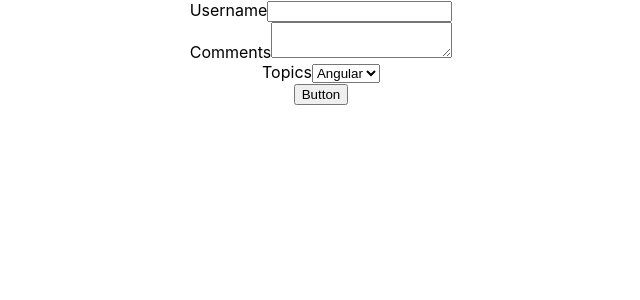
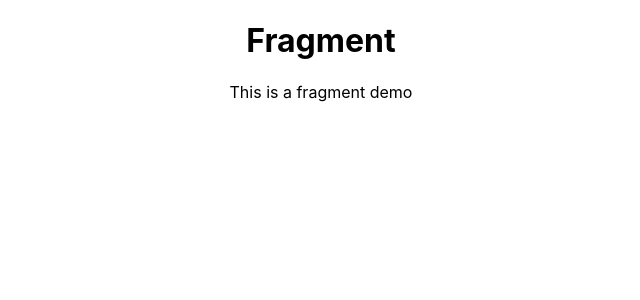
Before and after one commit to jcfdl/learning-react, a React (Create React App) app: page / in a window 1280 px wide. Shown: the top 300 px of the page, without its empty margins (319-959 px from the left). Built offline with nearby package versions, Linux system fonts and the light colour scheme.

Commit message:
Fragments

```diff
--- a/src/App.js
+++ b/src/App.js
@@ -16,12 +16,14 @@ import Inline from './components/Inline'
 import './AppStyle.css';
 import styles from './AppStyle.module.css';
 import Form from './components/Form'
+import FragmentDemo from './components/FragmentDemo'
 
 
 function App() {
   return (
     <div className="App">
-      <Form />
+      <FragmentDemo />
+      {/*<Form />*/}
       {/*<h1 className='error'>Styles</h1>*/}
       {/*<h1 className={styles.success}>Styles</h1>*/}
       {/*<Inline />*/}
--- /dev/null
+++ b/src/components/FragmentDemo.js
@@ -0,0 +1,23 @@
+import React from 'react';
+
+function FragmentDemo() {
+	const items = []
+	return (
+		// <> we can use this alternative
+		<React.Fragment>
+			{
+				// we can use this
+				// items.map(item => (
+				// 	<React.Fragment key={item.id}>
+				// 		<h1>{item.name}</h1>
+				// 	</React.Fragment>
+				// ))
+			}
+			<h1>Fragment</h1>
+			<p>This is a fragment demo</p>
+		{/*</>*/}
+		</React.Fragment>
+	)
+}
+
+export default FragmentDemo;
```
